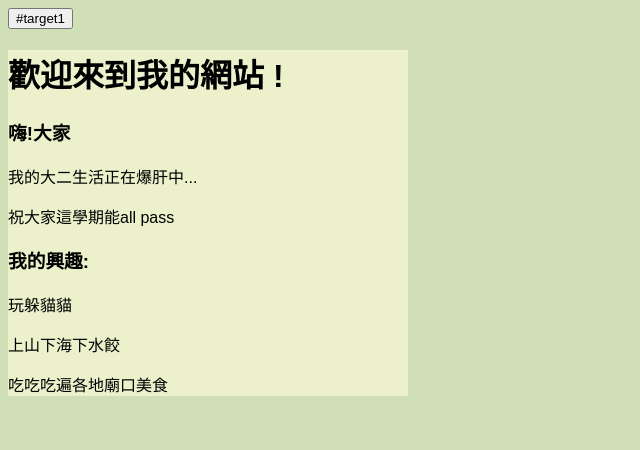
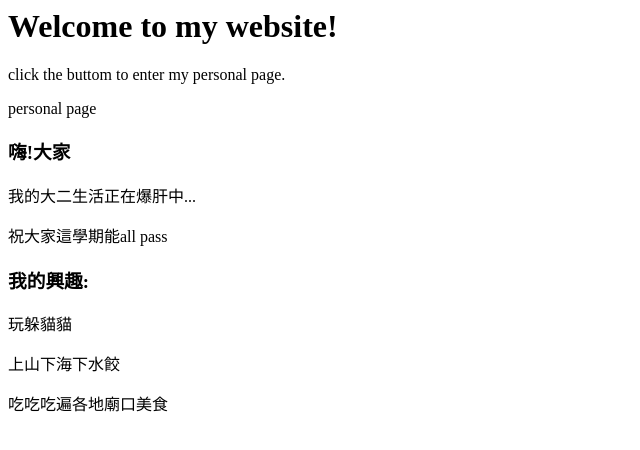
Before and after one commit to hsiangjou/self.github.io, a plain HTML site: page index.html in a window 1280 px wide. Shown: the whole page, without its empty margins (0-640 px from the left). Drawn offline with Linux system fonts and the light colour scheme.

Commit message:
Update index.html

```diff
--- a/index.html
+++ b/index.html
@@ -1,15 +1,8 @@
-
-<html>
-    <head>
-        <title>My web page</title>
-        <link rel="stylesheet" href="style.css"/>
-    </head>
-    <body>
-        <div class="personal page">
-            <button class="btn btn-default target" id="target1">#target1</button>
-        </div>
+<div id="personal">
+    <h1>Welcome to my website!</h1>
+    <p>click the buttom to enter my personal page.</p>
+    <buttom>personal page</buttom>
         <div class="content">
-            <h1>歡迎來到我的網站 !</h1>
             <h3>嗨!大家 </h3>
             <p>我的大二生活正在爆肝中...</p>
             <p>祝大家這學期能all pass</p>
@@ -18,6 +11,4 @@
             <p>上山下海下水餃</p>
             <p>吃吃吃遍各地廟口美食</p>
         </div>
-
-    </body>
-</html>
+</div>
```
